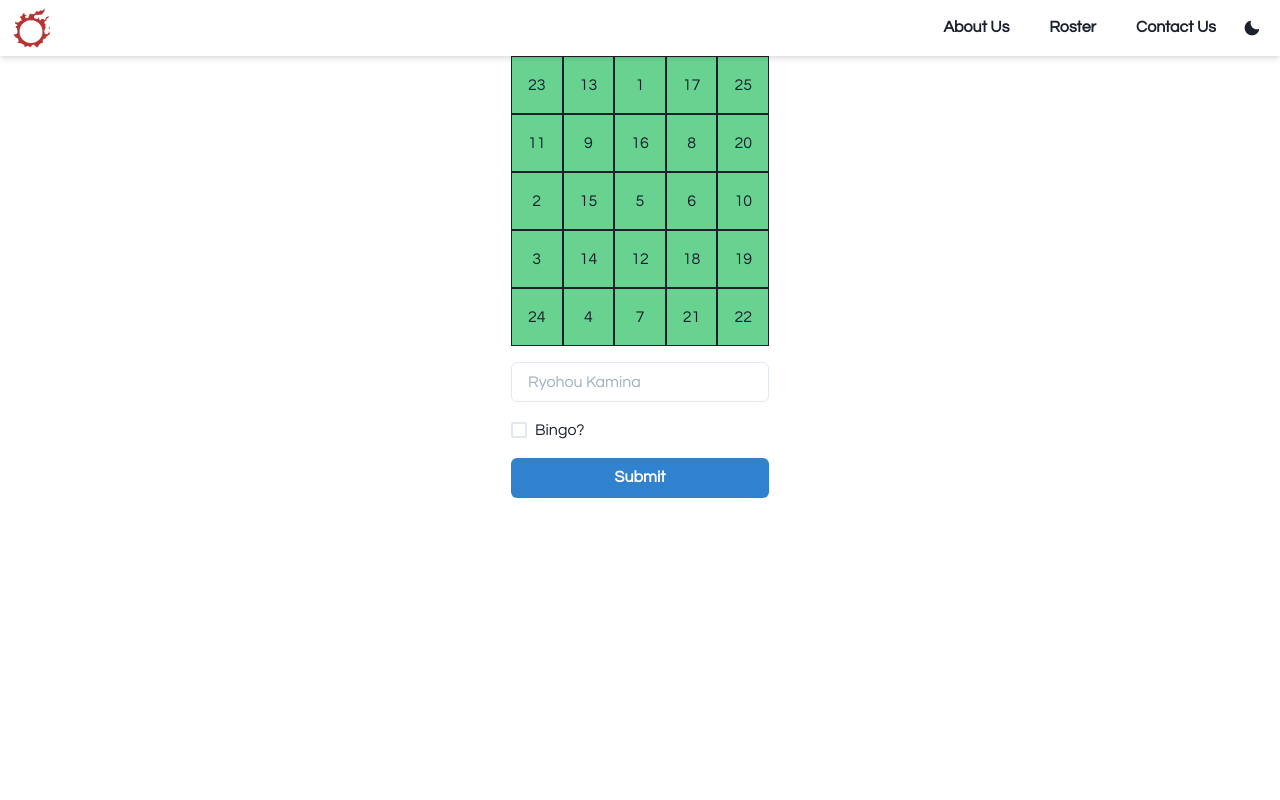
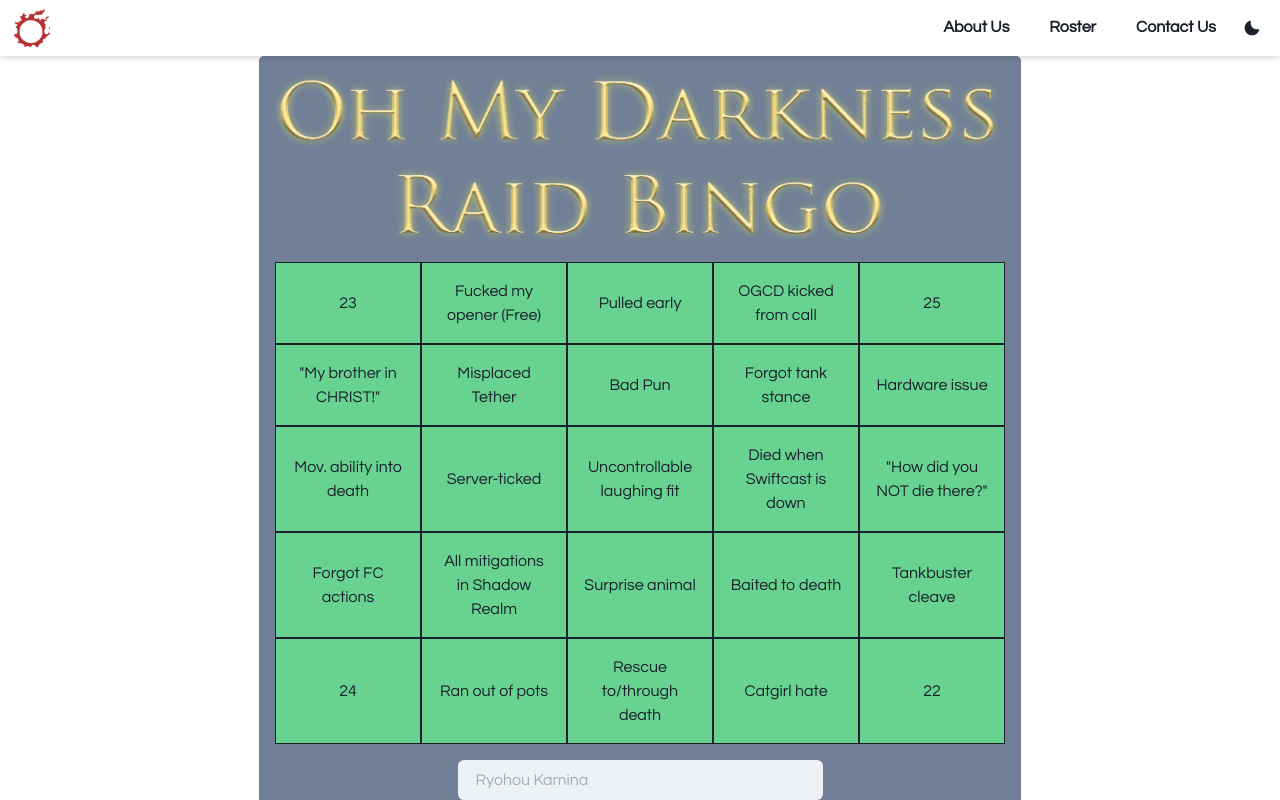
Before and after one commit to digidevguy/oh-my-darkness, a Next.js app: page /bingo in a window 1280 px wide. Shown: the top 800 px of the page. Built offline with nearby package versions, Linux system fonts and the light colour scheme.

Commit message:
Updated Bingo

```diff
--- /dev/null
+++ b/lib/bingoOptions.js
@@ -0,0 +1,29 @@
+const bingoOptions = [
+	{ id: 1, label: 'Pulled early', isClicked: false },
+	{ id: 2, label: 'Mov. ability into death', isClicked: false },
+	{ id: 3, label: 'Forgot FC actions', isClicked: false },
+	{ id: 4, label: 'Ran out of pots', isClicked: false },
+	{ id: 5, label: 'Uncontrollable laughing fit', isClicked: false },
+	{ id: 6, label: 'Died when Swiftcast is down', isClicked: false },
+	{ id: 7, label: 'Rescue to/through death', isClicked: false },
+	{ id: 8, label: 'Forgot tank stance', isClicked: false },
+	{ id: 9, label: 'Misplaced Tether', isClicked: false },
+	{ id: 10, label: '"How did you NOT die there?"', isClicked: false },
+	{ id: 11, label: '"My brother in CHRIST!"', isClicked: false },
+	{ id: 12, label: 'Surprise animal', isClicked: false },
+	{ id: 13, label: 'Fucked my opener (Free)', isClicked: false },
+	{ id: 14, label: 'All mitigations in Shadow Realm', isClicked: false },
+	{ id: 15, label: 'Server-ticked', isClicked: false },
+	{ id: 16, label: 'Bad Pun', isClicked: false },
+	{ id: 17, label: 'OGCD kicked from call', isClicked: false },
+	{ id: 18, label: 'Baited to death', isClicked: false },
+	{ id: 19, label: 'Tankbuster cleave', isClicked: false },
+	{ id: 20, label: 'Hardware issue', isClicked: false },
+	{ id: 21, label: 'Catgirl hate', isClicked: false },
+	{ id: 22, label: 22, isClicked: false },
+	{ id: 23, label: 23, isClicked: false },
+	{ id: 24, label: 24, isClicked: false },
+	{ id: 25, label: 25, isClicked: false },
+];
+
+export default bingoOptions;
--- a/middleware/mongodb.js
+++ b/middleware/mongodb.js
@@ -1,12 +1,12 @@
 import mongoose from 'mongoose';
+
+const uri = `mongodb+srv://${process.env.DB_USERNAME}:${process.env.DB_PASSWORD}@cluster0.j3wgn.mongodb.net/${process.env.DB_DBNAME}?retryWrites=true&w=majority`;
 
 const connectDB = (handler) => async (req, res) => {
 	if (mongoose.connections[0].readyState) {
 		// Use current db connection
 		return handler(req, res);
 	}
-
-	const uri = `mongodb+srv://${process.env.DB_USERNAME}:${process.env.DB_PASSWORD}@cluster0.j3wgn.mongodb.net/ohmydarkness?retryWrites=true&w=majority`;
 
 	// Use new db connection
 	await mongoose.connect(uri, {
@@ -19,8 +19,6 @@ const connectDB = (handler) => async (req, res) => {
 export default connectDB;
 
 export async function connectAuthDB() {
-	const uri = `mongodb+srv://${process.env.DB_USERNAME}:${process.env.DB_PASSWORD}@cluster0.j3wgn.mongodb.net/ohmydarkness?retryWrites=true&w=majority`;
-
 	// Use new db connection
 	const client = await mongoose.connect(uri, {
 		useNewUrlParser: true,
--- a/pages/bingo/index.js
+++ b/pages/bingo/index.js
@@ -4,14 +4,15 @@ import {
 	Checkbox,
 	Flex,
 	Input,
+	Link as ChakraLink,
 	SimpleGrid,
+	Text,
 	useToast,
 } from '@chakra-ui/react';
+import Image from 'next/image';
 
-const bingoList = Array.from(Array(25), (x, index) => ({
-	label: index + 1,
-	isClicked: false,
-}));
+import bingoOptions from '../../lib/bingoOptions';
+import Link from 'next/link';
 
 const BingoPage = () => {
 	const [cardValues, setCardValues] = useState([]);
@@ -36,7 +37,7 @@ const BingoPage = () => {
 	};
 
 	useEffect(() => {
-		setCardValues(shuffleValues(bingoList));
+		setCardValues(shuffleValues(bingoOptions));
 	}, []);
 
 	useEffect(() => console.log(isBingo), [isBingo]);
@@ -68,8 +69,29 @@ const BingoPage = () => {
 	};
 
 	return (
-		<Flex justify='center' align='center' flexDirection='column' gap='2rem'>
-			<Flex as='form' flexDirection='column' gap='1rem' onSubmit={handleSubmit}>
+		<Flex
+			justify='center'
+			align='center'
+			flexDirection='column'
+			gap='2rem'
+			minH='100vh'
+		>
+			<Flex
+				as='form'
+				flexDirection='column'
+				gap='1rem'
+				onSubmit={handleSubmit}
+				bg='gray.500'
+				p={4}
+				boxShadow='sm'
+				rounded={5}
+			>
+				<Image
+					src='/images/OMD_Raid_bingo_-_title.png'
+					width={779}
+					height={186}
+					layout='responsive'
+				/>
 				<SimpleGrid templateColumns='repeat(5,1fr)'>
 					{cardValues &&
 						cardValues.map((item, i) => (
@@ -79,13 +101,15 @@ const BingoPage = () => {
 								alignItems='center'
 								justifyContent='center'
 								p={4}
-								_hover={{ backgroundColor: 'gray.200' }}
+								transition='ease-in 0.25s'
+								_hover={{ backgroundColor: 'green.200' }}
 								backgroundColor={item.isClicked ? 'blue.200' : 'green.300'}
 								textDecoration={item.isClicked ? 'line-through' : 'none'}
 								data-id={i}
 								onClick={handleToggle}
+								textAlign='center'
 							>
-								{item.label}
+								<Text maxW='7rem'>{item.label}</Text>
 							</Flex>
 						))}
 				</SimpleGrid>
@@ -96,13 +120,24 @@ const BingoPage = () => {
 						name='playerName'
 						value={playerName}
 						onChange={handlePlayerNameChange}
+						maxW={['full', '50%']}
+						m='auto'
+						variant='filled'
 					/>
-					<Checkbox onChange={() => setIsBingo(!isBingo)}>Bingo?</Checkbox>
-					<Button type='submit' colorScheme='blue'>
+					<Checkbox alignSelf='center' onChange={() => setIsBingo(!isBingo)}>
+						Bingo?
+					</Checkbox>
+					<Button w={['full', '50%']} m='auto' type='submit' colorScheme='blue'>
 						Submit
 					</Button>
 				</Flex>
 			</Flex>
+			<Text>
+				Want to see where you stand? Go to the{' '}
+				<Link href='/bingo/history' passHref>
+					<ChakraLink color='blue.300'>Game History Page</ChakraLink>
+				</Link>
+			</Text>
 		</Flex>
 	);
 };
```
Also changed, not shown: public/images/OMD_Raid_bingo_-_title.png (added).
